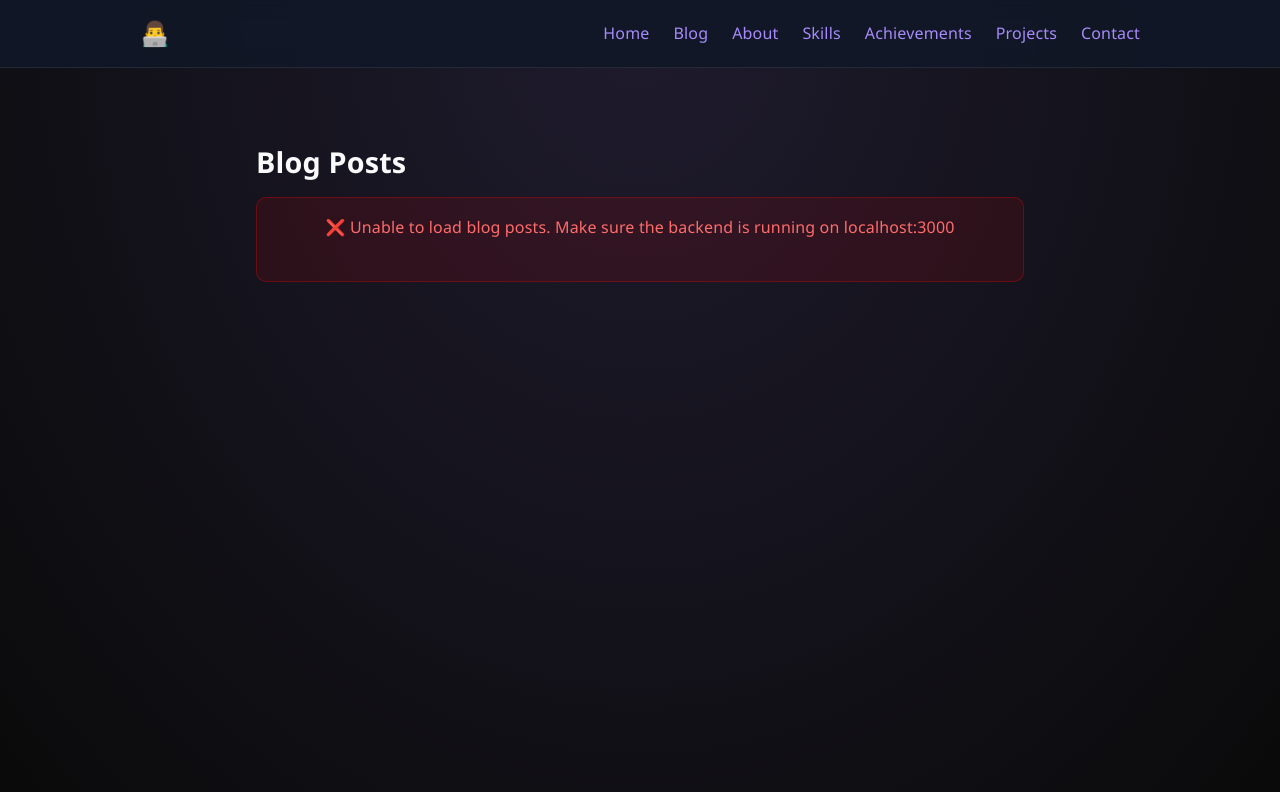
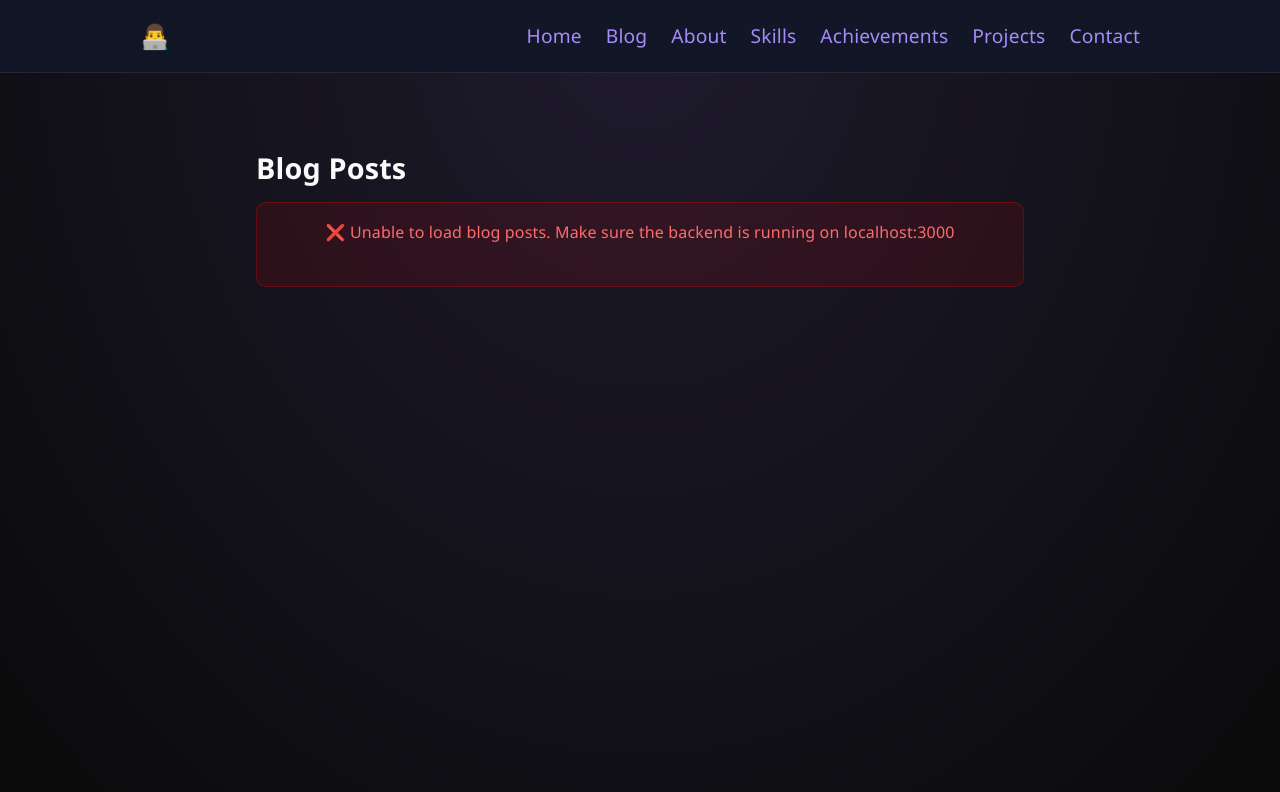
Before and after one commit to ifrunruhin12/blog, a plain HTML site: page index.html in a window 1280 px wide. Drawn offline with nearby package versions, Linux system fonts and the light colour scheme; no server answers.

Commit message:
Fixed the font scaling for the navbar

```diff
--- a/style.css
+++ b/style.css
@@ -30,8 +30,8 @@ html {
   background: rgba(17, 24, 39, 0.9);
   backdrop-filter: blur(10px);
   border-bottom: 1px solid rgba(255, 255, 255, 0.08);
-  padding: 0.8rem 0; /* Added padding to maintain navbar height */
-  font-size: 120%;
+  padding: 0.8rem 0;
+  font-size: 1.2rem; /* Changed from 120% to 1.2rem for better control */
 }
 
 .nav-container {
@@ -57,16 +57,13 @@ html {
   transition: transform 0.3s ease-in-out;
 }
 
-.nav-links a {
-  font-size: 1rem;
-}
-
 .nav-container a {
   color: #a78bfa;
   text-decoration: none;
   transition: color 0.3s ease, text-shadow 0.3s ease;
   white-space: nowrap;
   padding: 0.5rem 0;
+  font-size: 1.2rem; /* Added explicit font size for all nav links */
 }
 
 .nav-container a:hover {
```
